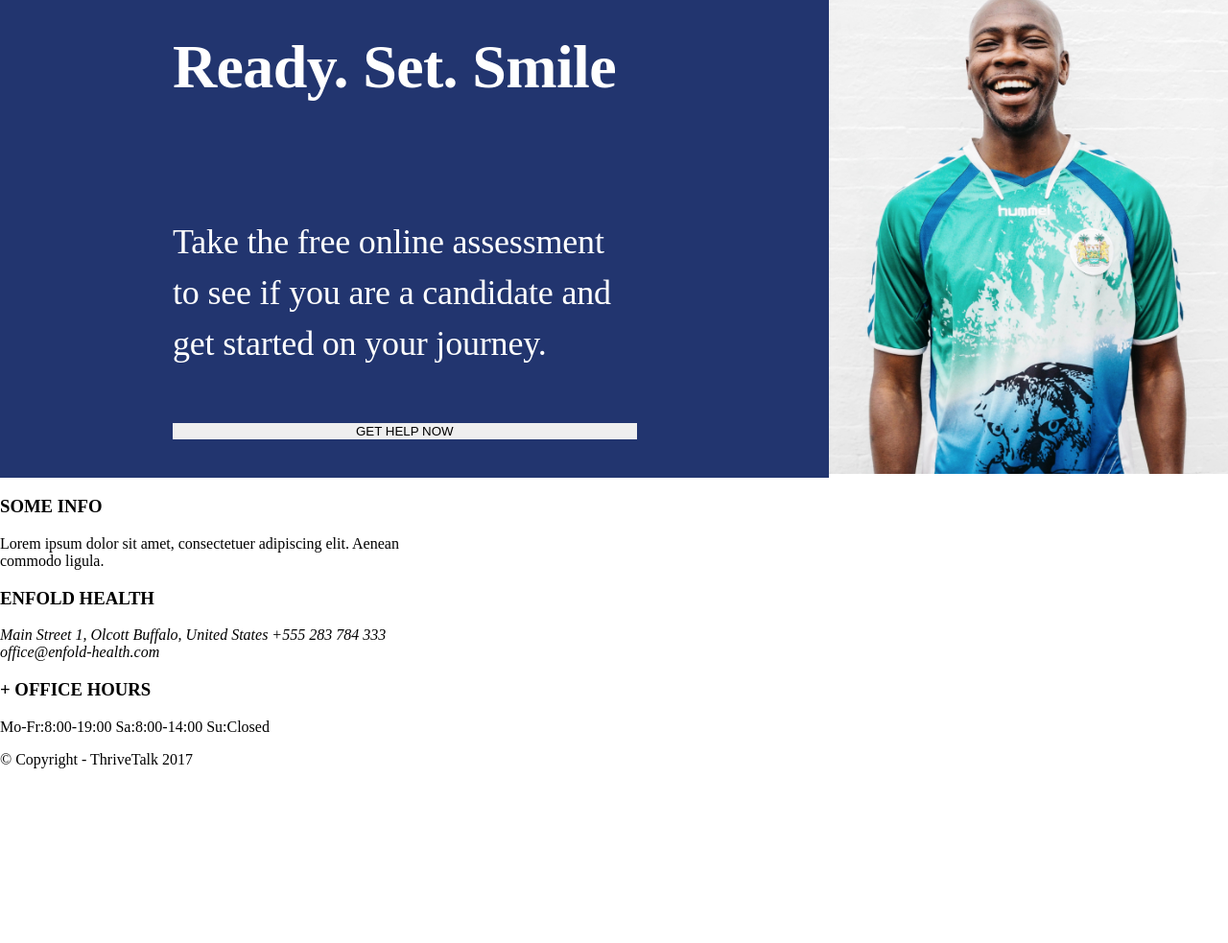
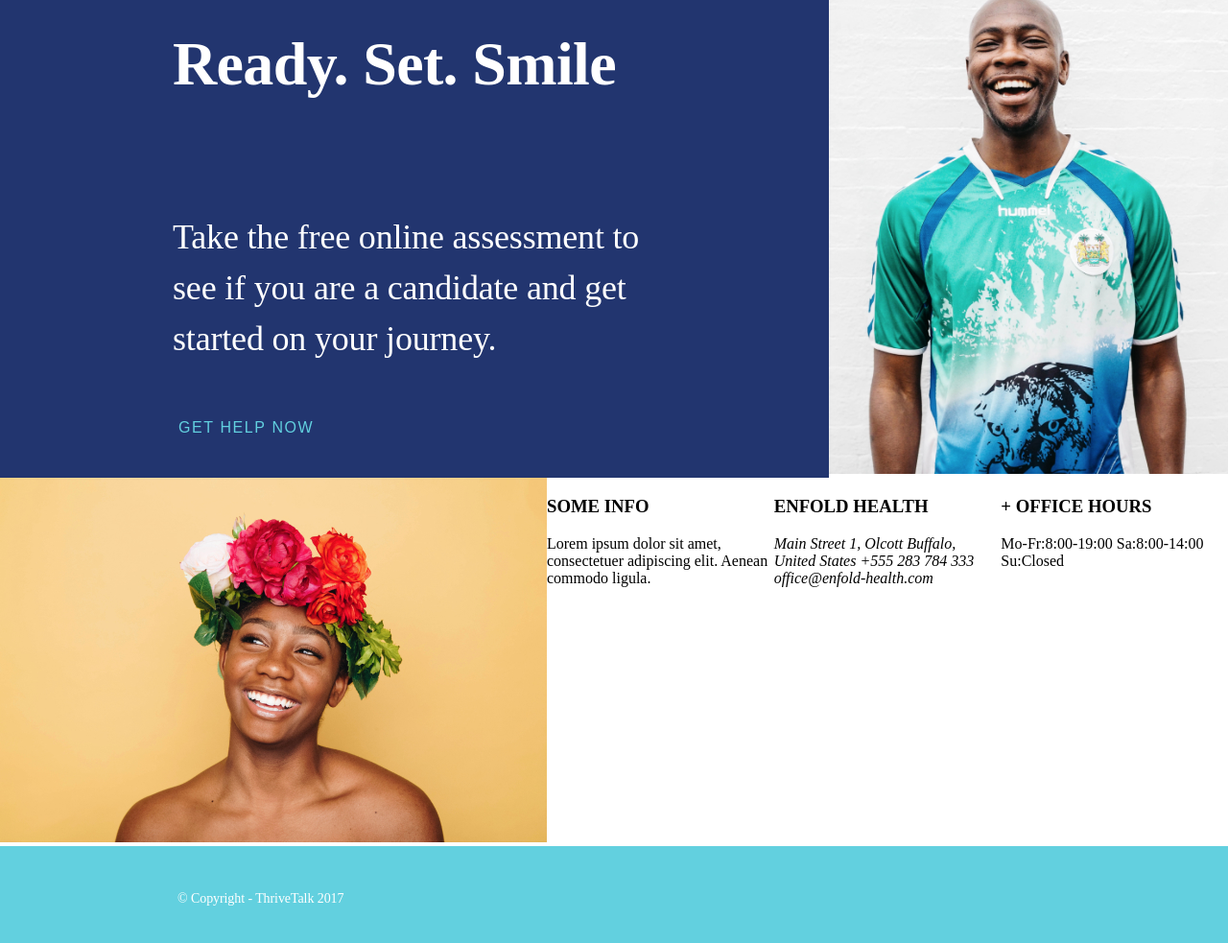
Before and after one commit to AlexForber/Health, a plain HTML site: page index.html in a window 1280 px wide. Shown: the part 4942-5925 px from the top of the page at 96% size. Before the commit the page ends 5759 px from the top, so only its background shows below. Drawn offline with Linux system fonts and the light colour scheme; files whose address does not match are found by name.

Commit message:
created style's footer block

```diff
--- a/index.html
+++ b/index.html
@@ -182,7 +182,7 @@
                 Take the free online assessment to see if you are a candidate and get started on your journey.
             </p>
 
-            <button class="contact__link">GET HELP NOW</button>
+            <button class="contact__btn">GET HELP NOW</button>
         </div>
 
         <div class="icon-contact">
@@ -194,7 +194,10 @@
 
         <footer class="footer">
             <div class="footer__top">
-                <div class="footer__img"></div>
+                <div class="image">
+                    <img src="./img/footer-img.jpg" alt="" class="footer__img">
+                </div>
+                <div class="footer__wrapper">
                     <div class="footer__block">
                         <h3 class="footer__title">
                             SOME INFO
@@ -227,13 +230,18 @@
                         </p>
 
                     </div>
+
                 </div>
+
+            </div>
+
+
+
+        </footer>
 
         <div class="footer__bottom">
             <p class="footer__bottom-text">© Copyright - ThriveTalk 2017</p>
         </div>
-
-        </footer>
 
 
     </div>
--- a/sass/block/_contact.scss
+++ b/sass/block/_contact.scss
@@ -27,6 +27,8 @@
     }
 
     &__text{
+        width: 535px;
+
         font-family: Larsseit;
         font-size: 36px;
         line-height: 53px;
@@ -38,4 +40,14 @@
     &__img{
         width: 100%;
     }
+
+    &__btn{
+        align-self: flex-start;
+        font-size: 16px;
+        line-height: 23px;
+        letter-spacing: 0.1em;
+        border: transparent;
+        background: transparent;
+        color: #62D0DF;
+    }
 }
--- /dev/null
+++ b/sass/block/_footer.scss
@@ -0,0 +1,23 @@
+.footer{
+    grid-area: 10/1/11/4;
+
+    &__top{
+        display: flex;
+    }
+
+    &__wrapper{
+        display: grid;
+        grid-template-columns: 1fr 1fr 1fr;
+    }
+
+    &__bottom{
+        grid-area: 11/1/12/4;
+        background: #62D0DF;
+        font-size: 14px;
+        line-height: 11px;
+        letter-spacing: -0.006em;
+        color: #FFFFFF;
+        padding: 35px 185px;
+        min-height: 80px;
+    }
+}
--- a/sass/style.scss
+++ b/sass/style.scss
@@ -35,6 +35,7 @@ button{
 @import "./block/diet";
 @import "./block/statistics";
 @import "./block/contact";
+@import "./block/footer";
 
 
 .health:last-child{
```
Also changed, not shown: css/style.css. Lines whose indentation alone changed are shown as unchanged.
